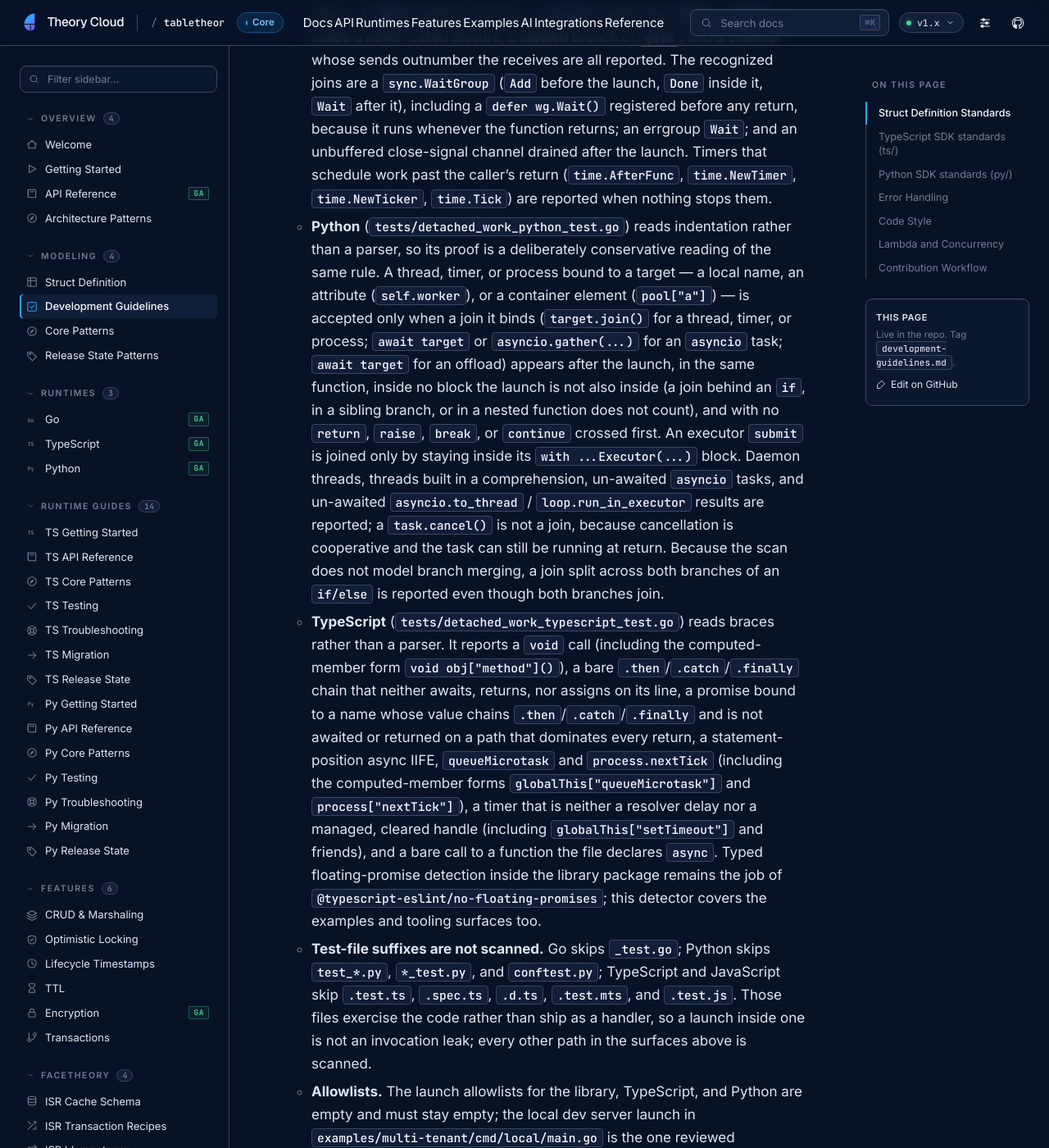
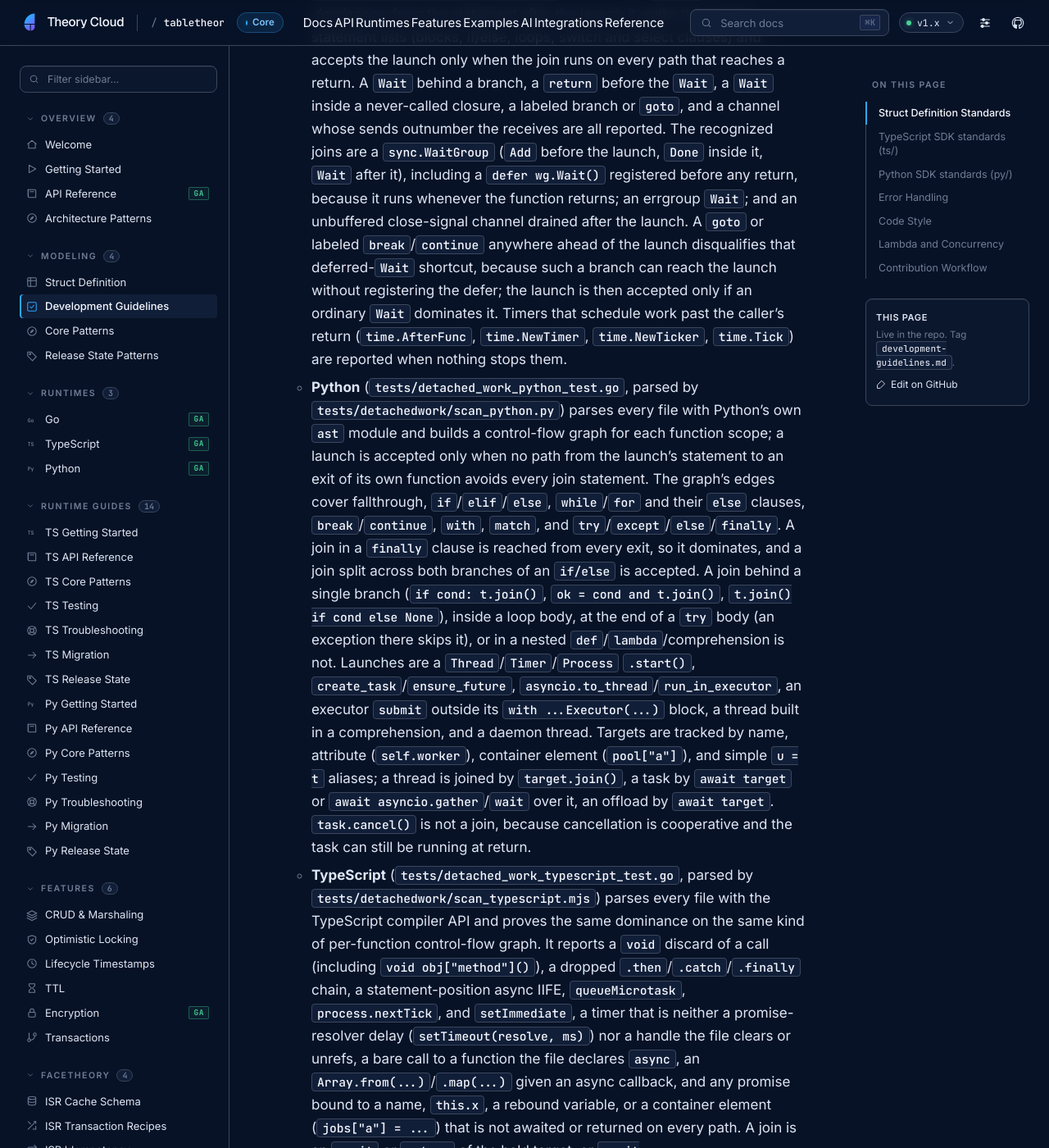
Before and after one commit to theory-cloud/TableTheory, a Jekyll site: the page built from docs/development-guidelines.md, in a window 1280 px wide and 1400 px high, scrolled down 4536 px. Shown: the whole window at 82% size. Built offline with Jekyll 4.4.1, drawn with Linux system fonts in a browser that asks for light colours; some of the changed text lies outside the part shown.

Commit message:
docs(guard): state what the AST detectors prove
The guard bullet described the Python and TypeScript proofs as
indentation- and brace-based readings with rules narrower than Go's, and
claimed a join behind an `if` never counted — which the text detectors did
not enforce. It also left the new goto disqualification and the remaining
conservative reports unstated.

Describe the Python and TypeScript detectors as what they now are: an
`ast` parse and a TypeScript compiler-API parse, each proving dominance on
a per-function control-flow graph, with their launches, joins, and
tracked targets. Record the conservative reports that remain (a
non-exhaustive Python `except` keeps a transfer edge to the exit, a `try`
body that joins only last is reported, a `defer wg.Wait()` preceded by a
labeled branch is reported, a TypeScript `switch` is modeled without
fallthrough) so the text claims neither more nor less than the detectors
prove.

Verified: `bash scripts/verify-doc-integrity.sh` PASS (link check,
api-reference, runtime-docs-site, generative artifacts); `make rubric`
PASS (36/36) with DOC-4 included.

```diff
--- a/docs/development-guidelines.md
+++ b/docs/development-guidelines.md
@@ -104,10 +104,11 @@ No work may outlive the invocation or init that started it. Lambda freezes the e
 - **Keep the leak checks green.** `internal/theorydb/goroutine_leak_test.go` fails if a Lambda init path leaves a goroutine behind, and the TypeScript and Python runtime suites assert the equivalents. Extend them when you add an init path.
 - **Joined parallelism is fine; abandoned parallelism is not.** A fan-out may run concurrently only if every worker has finished before the call returns, on every path: success, first error, and caller cancellation. `pkg/query` joins its segment, batch-get, and batch-update workers on all three paths (`TestScanAllSegments_JoinsWorkersOnSegmentError`, `TestScanAllSegments_JoinsWorkersOnContextCancel`, `TestBatchGetParallelJoinsWorkersOnChunkError`, `TestBatchUpdateParallelJoinsWorkersOnBatchError`), the TypeScript runtime's `mapConcurrent` waits for every worker before it rejects, and Python's `Table.scan_all_segments` already joined on every path through its `ThreadPoolExecutor` context manager and now has an error-path test. `Query.ScanAllSegments` used to return on the first segment error while the remaining segment goroutines were still running; that is the shape of bug this rule exists to prevent.
 - **Bounded fan-in counts too.** A timeout path that hands work to a helper goroutine must unblock that helper and wait for it before returning. `pkg/protection.SecureBodyReader` closes the request body and joins its reader on the timeout path (`TestSecureBodyReaderTimeoutJoinsReaderGoroutine`).
-- **The detached-work guard enforces the rule mechanically.** Three detectors scan the sources we ship or run — the root package, `pkg/`, `internal/`, `cmd/`, `scripts/`, `contract-tests/runners/`, `examples/`, `ts/src`, `ts/examples`, `py/src`, and `py/examples` — and each reports a launch it cannot prove joined. Each detector's proof is exactly this, and no more:
-    - **Go** (`tests/detached_work_scan_test.go`, pinned by `tests/detached_work_joins_test.go`) parses with `go/ast` and proves *dominance*: from the statement after the launch it walks the owner's statement lists (blocks, if/else, loops, switch and select clauses) and accepts the launch only when the join runs on every path that reaches a return. A `Wait` behind a branch, a `return` before the `Wait`, a `Wait` inside a never-called closure, a labeled branch or `goto`, and a channel whose sends outnumber the receives are all reported. The recognized joins are a `sync.WaitGroup` (`Add` before the launch, `Done` inside it, `Wait` after it), including a `defer wg.Wait()` registered before any return, because it runs whenever the function returns; an errgroup `Wait`; and an unbuffered close-signal channel drained after the launch. Timers that schedule work past the caller's return (`time.AfterFunc`, `time.NewTimer`, `time.NewTicker`, `time.Tick`) are reported when nothing stops them.
-    - **Python** (`tests/detached_work_python_test.go`) reads indentation rather than a parser, so its proof is a deliberately conservative reading of the same rule. A thread, timer, or process bound to a target — a local name, an attribute (`self.worker`), or a container element (`pool["a"]`) — is accepted only when a join it binds (`target.join()` for a thread, timer, or process; `await target` or `asyncio.gather(...)` for an `asyncio` task; `await target` for an offload) appears after the launch, in the same function, inside no block the launch is not also inside (a join behind an `if`, in a sibling branch, or in a nested function does not count), and with no `return`, `raise`, `break`, or `continue` crossed first. An executor `submit` is joined only by staying inside its `with ...Executor(...)` block. Daemon threads, threads built in a comprehension, un-awaited `asyncio` tasks, and un-awaited `asyncio.to_thread` / `loop.run_in_executor` results are reported; a `task.cancel()` is not a join, because cancellation is cooperative and the task can still be running at return. Because the scan does not model branch merging, a join split across both branches of an `if/else` is reported even though both branches join.
-    - **TypeScript** (`tests/detached_work_typescript_test.go`) reads braces rather than a parser. It reports a `void` call (including the computed-member form `void obj["method"]()`), a bare `.then`/`.catch`/`.finally` chain that neither awaits, returns, nor assigns on its line, a promise bound to a name whose value chains `.then`/`.catch`/`.finally` and is not awaited or returned on a path that dominates every return, a statement-position async IIFE, `queueMicrotask` and `process.nextTick` (including the computed-member forms `globalThis["queueMicrotask"]` and `process["nextTick"]`), a timer that is neither a resolver delay nor a managed, cleared handle (including `globalThis["setTimeout"]` and friends), and a bare call to a function the file declares `async`. Typed floating-promise detection inside the library package remains the job of `@typescript-eslint/no-floating-promises`; this detector covers the examples and tooling surfaces too.
+- **The detached-work guard enforces the rule mechanically.** Three detectors scan the sources we ship or run — the root package, `pkg/`, `internal/`, `cmd/`, `scripts/`, `contract-tests/runners/`, `examples/`, `ts/src`, `ts/examples`, `py/src`, and `py/examples` — and each reports a launch it cannot prove joined. The Python and TypeScript halves run under the repository's own `python3` and `node` (both installed by CI before `make rubric`), so each language is parsed with its real parser rather than approximated from text. Each detector's proof is exactly this, and no more:
+    - **Go** (`tests/detached_work_scan_test.go`, pinned by `tests/detached_work_joins_test.go`) parses with `go/ast` and proves *dominance*: from the statement after the launch it walks the owner's statement lists (blocks, if/else, loops, switch and select clauses) and accepts the launch only when the join runs on every path that reaches a return. A `Wait` behind a branch, a `return` before the `Wait`, a `Wait` inside a never-called closure, a labeled branch or `goto`, and a channel whose sends outnumber the receives are all reported. The recognized joins are a `sync.WaitGroup` (`Add` before the launch, `Done` inside it, `Wait` after it), including a `defer wg.Wait()` registered before any return, because it runs whenever the function returns; an errgroup `Wait`; and an unbuffered close-signal channel drained after the launch. A `goto` or labeled `break`/`continue` anywhere ahead of the launch disqualifies that deferred-`Wait` shortcut, because such a branch can reach the launch without registering the defer; the launch is then accepted only if an ordinary `Wait` dominates it. Timers that schedule work past the caller's return (`time.AfterFunc`, `time.NewTimer`, `time.NewTicker`, `time.Tick`) are reported when nothing stops them.
+    - **Python** (`tests/detached_work_python_test.go`, parsed by `tests/detachedwork/scan_python.py`) parses every file with Python's own `ast` module and builds a control-flow graph for each function scope; a launch is accepted only when no path from the launch's statement to an exit of its own function avoids every join statement. The graph's edges cover fallthrough, `if`/`elif`/`else`, `while`/`for` and their `else` clauses, `break`/`continue`, `with`, `match`, and `try`/`except`/`else`/`finally`. A join in a `finally` clause is reached from every exit, so it dominates, and a join split across both branches of an `if/else` is accepted. A join behind a single branch (`if cond: t.join()`, `ok = cond and t.join()`, `t.join() if cond else None`), inside a loop body, at the end of a `try` body (an exception there skips it), or in a nested `def`/`lambda`/comprehension is not. Launches are a `Thread`/`Timer`/`Process` `.start()`, `create_task`/`ensure_future`, `asyncio.to_thread`/`run_in_executor`, an executor `submit` outside its `with ...Executor(...)` block, a thread built in a comprehension, and a daemon thread. Targets are tracked by name, attribute (`self.worker`), container element (`pool["a"]`), and simple `u = t` aliases; a thread is joined by `target.join()`, a task by `await target` or `await asyncio.gather`/`wait` over it, an offload by `await target`. `task.cancel()` is not a join, because cancellation is cooperative and the task can still be running at return.
+    - **TypeScript** (`tests/detached_work_typescript_test.go`, parsed by `tests/detachedwork/scan_typescript.mjs`) parses every file with the TypeScript compiler API and proves the same dominance on the same kind of per-function control-flow graph. It reports a `void` discard of a call (including `void obj["method"]()`), a dropped `.then`/`.catch`/`.finally` chain, a statement-position async IIFE, `queueMicrotask`, `process.nextTick`, and `setImmediate`, a timer that is neither a promise-resolver delay (`setTimeout(resolve, ms)`) nor a handle the file clears or unrefs, a bare call to a function the file declares `async`, an `Array.from(...)`/`.map(...)` given an async callback, and any promise bound to a name, `this.x`, a rebound variable, or a container element (`jobs["a"] = ...`) that is not awaited or returned on every path. A join is an `await` or `return` of the held target, or `await Promise.all`/`allSettled`/`race`/`any` over it; `if (c) await p;`, `c && await p;`, `c ? await p : 0`, an await inside a loop body, and an await inside a nested arrow do not count. Typed floating-promise detection inside the library package remains the job of `@typescript-eslint/no-floating-promises`; this detector covers the examples and tooling surfaces too.
+    - **What the detectors still report conservatively.** The proof is syntactic, so a few shapes are reported although the work does finish: a Python `try` whose `except` clause is not a bare `except:`/`except Exception` keeps a transfer edge to the exit, so a join after it is reported even though a catch-all would prove it; a Python `try` body that joins only as its last statement is reported because an exception in the body skips that join; a `defer wg.Wait()` preceded by a `goto` or labeled branch is reported; a TypeScript `switch` is modeled without fallthrough, so a case body that falls into another case's join is reported; and a dropped promise whose producer is only known from types rather than syntax is left to `@typescript-eslint/no-floating-promises` inside `ts/**`. Every one of these errs toward reporting; none of them accepts a detached launch.
     - **Test-file suffixes are not scanned.** Go skips `_test.go`; Python skips `test_*.py`, `*_test.py`, and `conftest.py`; TypeScript and JavaScript skip `.test.ts`, `.spec.ts`, `.d.ts`, `.test.mts`, and `.test.js`. Those files exercise the code rather than ship as a handler, so a launch inside one is not an invocation leak; every other path in the surfaces above is scanned.
     - **Allowlists.** The launch allowlists for the library, TypeScript, and Python are empty and must stay empty; the local dev server launch in `examples/multi-tenant/cmd/local/main.go` is the one reviewed exception, because that `main` blocks on a signal before shutting the server down and is never deployed as a Lambda. The TypeScript and JavaScript scan covers every path in those surfaces with no exclusions; the generated-ts verifier under `scripts/` runs as an ES module (`.mts`) precisely so its entrypoint can be awaited instead of excluded.
 
```
